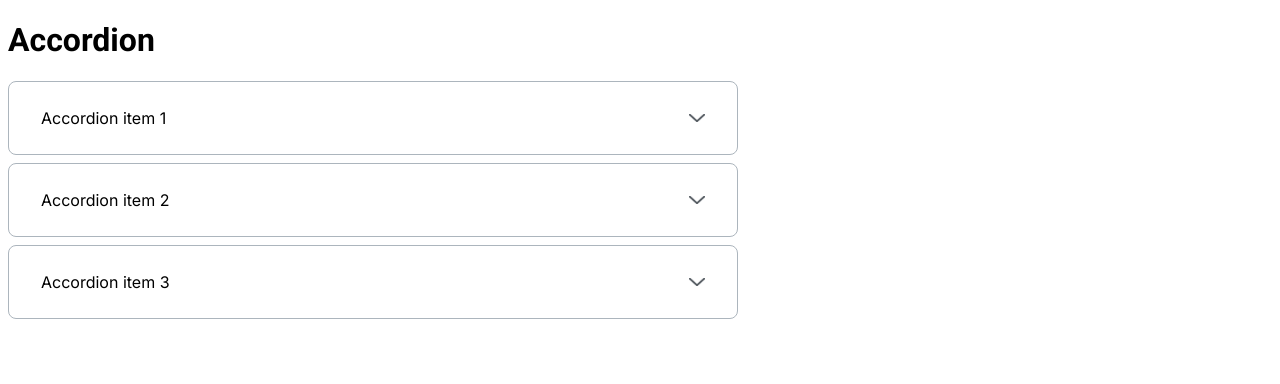
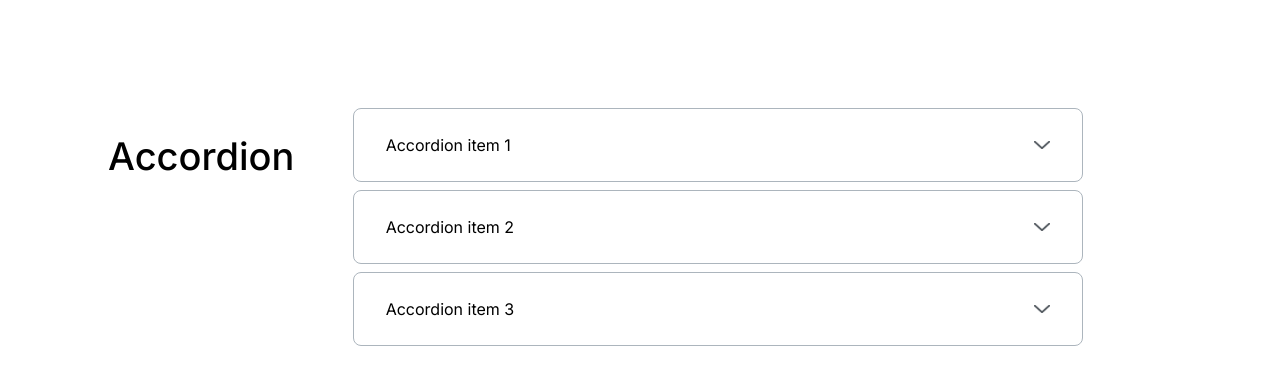
Before and after one commit to js-tasks-ru/htmlcss-20210513_aleksandra41, a website: page 03-lection1/02-accordion/index.html in a window 1280 px wide. Drawn offline with Linux system fonts and the light colour scheme.

Commit message:
add edits for 3-module 2-task

```diff
--- a/03-lection1/02-accordion/index.html
+++ b/03-lection1/02-accordion/index.html
@@ -4,6 +4,7 @@
     <head>
         <link rel="stylesheet" href="../../assets/css/main.css">
         <link rel="stylesheet" href="./accordion.css">
+        <link rel="stylesheet" href="./page.css">
     </head>
     <body>
         <div class='page'>
--- a/03-lection1/02-accordion/page.css
+++ b/03-lection1/02-accordion/page.css
@@ -5,7 +5,7 @@
 }
 
 .page__title {
-    flex: 1 0 auto;
+    flex: 1 0 200px;
     font-family: Inter, serif;
     font-weight: 500;
     font-size: 38px;
```
